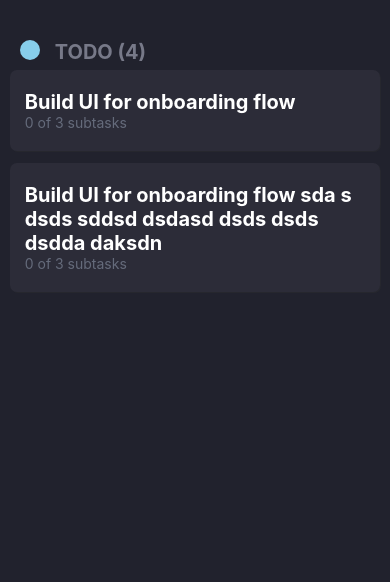
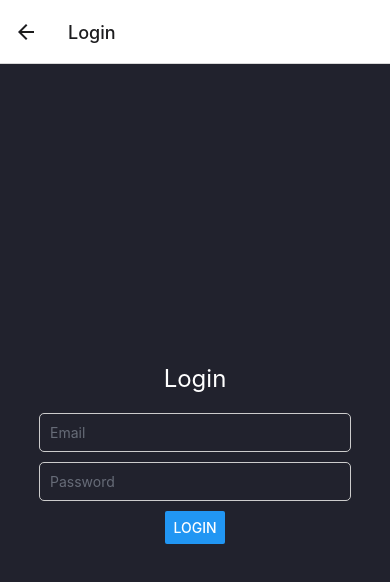
Before and after one commit to lalitkishork73/To-Do-app-React-Native, a React Native app in the folder Todo/: screen /Login in a window 390 px wide. Shown: the top 582 px of the page. Built offline with nearby package versions, Linux system fonts and the light colour scheme.

Commit message:
login signup design completed

```diff
--- a/Todo/App.tsx
+++ b/Todo/App.tsx
@@ -1,73 +1,23 @@
-import { StatusBar } from 'expo-status-bar';
-import { StyleSheet, Text, View } from 'react-native';
-import Card from './components/Card';
+// App.tsx
+import React from 'react';
+import { NavigationContainer } from '@react-navigation/native';
+import { createStackNavigator } from '@react-navigation/stack';
+import LoginScreen from './screens/LoginScreen';
+import ProfileScreen from './screens/ProfileScreen';
+import HomeScreen from './screens/HomeScreen';
 
-export default function App() {
+const Stack = createStackNavigator();
+
+const App = () => {
   return (
-    <View style={styles.container}>
-      <View style={{ flexDirection: 'row', paddingLeft: 20, paddingTop: 40, }}>
-        <View
-          style={{
-            width: 5,
-            height: 5,
-            backgroundColor: 'skyblue',
-            padding: 10,
-            borderRadius: 10
+    <NavigationContainer>
+      <Stack.Navigator initialRouteName="Home">
+        <Stack.Screen name="Login" component={LoginScreen} />
+        <Stack.Screen name="Profile" component={ProfileScreen} />
+        <Stack.Screen name="Home" component={HomeScreen} />
+      </Stack.Navigator>
+    </NavigationContainer>
+  );
+};
 
-          }}
-        />
-        <Text style={styles.title}> TODO ({4})</Text>
-      </View>
-      <StatusBar style="auto" />
-      <View style={styles.List}>
-        <Card />
-      </View>
-
-    </View>
-
-  );
-}
-
-const styles = StyleSheet.create({
-  container: {
-    flex: 1,
-    backgroundColor: '#21222D',
-  },
-  title: {
-    paddingLeft: 10,
-    fontWeight: 'bold',
-    fontSize: 20,
-    color: '#777988'
-
-  },
-  cardContainer: {
-    backgroundColor: '#2C2C38',
-    height: 100,
-    width: '95%',
-    borderRadius: 7,
-    justifyContent: 'center',
-    paddingLeft: 15,
-    elevation: 3,
-    shadowOffset: { width: 1, height: 1 },
-    shadowColor: '#333',
-    shadowOpacity: 0.3,
-    marginHorizontal: 4,
-    marginVertical: 6,
-
-  },
-  cardTitle: {
-    color: '#fff',
-    fontWeight: 'bold',
-    fontSize: 25,
-  },
-  subtask: {
-    color: '#656B7B',
-  },
-  List: {
-    flex: 1,
-    alignItems: 'center',
-
-  }
-
-
-});
+export default App;
--- a/Todo/package.json
+++ b/Todo/package.json
@@ -12,6 +12,7 @@
     "@expo/webpack-config": "^19.0.0",
     "@react-navigation/native": "^6.1.9",
     "@react-navigation/stack": "^6.3.20",
+    "axios": "^1.6.0",
     "expo": "~49.0.15",
     "expo-status-bar": "~1.6.0",
     "react": "18.2.0",
@@ -24,8 +25,11 @@
   },
   "devDependencies": {
     "@babel/core": "^7.20.0",
+    "@tsconfig/react-native": "^3.0.2",
+    "@types/jest": "^29.5.7",
     "@types/react": "~18.2.14",
-    "typescript": "^5.1.3"
+    "@types/react-test-renderer": "^18.0.5",
+    "typescript": "^5.2.2"
   },
   "private": true
 }
--- /dev/null
+++ b/Todo/screens/HomeScreen.tsx
@@ -0,0 +1,16 @@
+// screens/HomeScreen.tsx
+import React from 'react';
+import { View, Text, Button } from 'react-native';
+import TodoView from './TodoView';
+
+const HomeScreen = () => {
+    // Implement task management and related components here
+
+    return (
+
+        <TodoView />
+
+    );
+};
+
+export default HomeScreen;
--- a/Todo/screens/LoginScreen.tsx
+++ b/Todo/screens/LoginScreen.tsx
@@ -0,0 +1,73 @@
+
+import React, { useState } from 'react';
+import { View, Text, TextInput, Button, StyleSheet } from 'react-native';
+import axios from 'axios';
+
+const LoginScreen = ({ navigation }:any) => {
+    const [email, setEmail] = useState('');
+    const [password, setPassword] = useState('');
+
+    const handleLogin = async () => {
+        try {
+
+            const response = await axios.post('https://fakeapi.platzi.com/en/rest/auth-jwt', {
+                email,
+                password,
+            });
+
+            // Handle the response and store tokens in AsyncStorage
+
+            // If login is successful, navigate to the Profile screen
+            console.log(response)
+            if (response) {
+                navigation.navigate('Profile');
+            }
+        } catch (error) {
+            console.error('Login failed:', error);
+        }
+    };
+
+    return (
+        <View style={styles.container}>
+            <Text style={styles.title}>Login</Text>
+            <TextInput
+                style={styles.input}
+                placeholder="Email"
+                value={email}
+                onChangeText={(text) => setEmail(text)}
+            />
+            <TextInput
+                style={styles.input}
+                placeholder="Password"
+                value={password}
+                onChangeText={(text) => setPassword(text)}
+                secureTextEntry
+            />
+            <Button title="Login" onPress={handleLogin} />
+        </View>
+    );
+};
+
+const styles = StyleSheet.create({
+    container: {
+        flex: 1,
+        justifyContent: 'center', // Center vertically
+        alignItems: 'center', // Center horizontally
+        backgroundColor: '#21222D',
+    },
+    title: {
+        fontSize: 24,
+        marginBottom: 20,
+        color: 'white'
+    },
+    input: {
+        width: '80%',
+        padding: 10,
+        marginBottom: 10,
+        borderWidth: 1,
+        borderColor: '#ccc',
+        borderRadius: 5,
+        color: '#676C78'
+    },
+});
+export default LoginScreen;
--- /dev/null
+++ b/Todo/screens/ProfileScreen.tsx
@@ -0,0 +1,34 @@
+// screens/ProfileScreen.tsx
+import React from 'react';
+import { View, Text, Button, StyleSheet } from 'react-native';
+
+const ProfileScreen = ({ navigation }:any) => {
+  const handleLogout = () => {
+    // Handle logout logic, clear tokens, and navigate to the Login screen
+    navigation.navigate('Login');
+  };
+
+  return (
+    <View style={styles.container}>
+      <Text style={styles.title}>User Profile</Text>
+      {/* Display user details here */}
+      <Button title="Logout" onPress={handleLogout} />
+    </View>
+  );
+};
+
+const styles = StyleSheet.create({
+  container: {
+    flex: 1,
+    justifyContent: 'center',
+    alignItems: 'center',
+    backgroundColor: '#21222D', // Background color
+  },
+  title: {
+    fontSize: 24,
+    color: '#676C78', // Text color
+    marginBottom: 20,
+  },
+});
+
+export default ProfileScreen;
```
Also changed, not shown: Todo/screens/Ap.tsx (added, +73 -0 lines), 1 other file (tests, documents, lock files or other folders).
